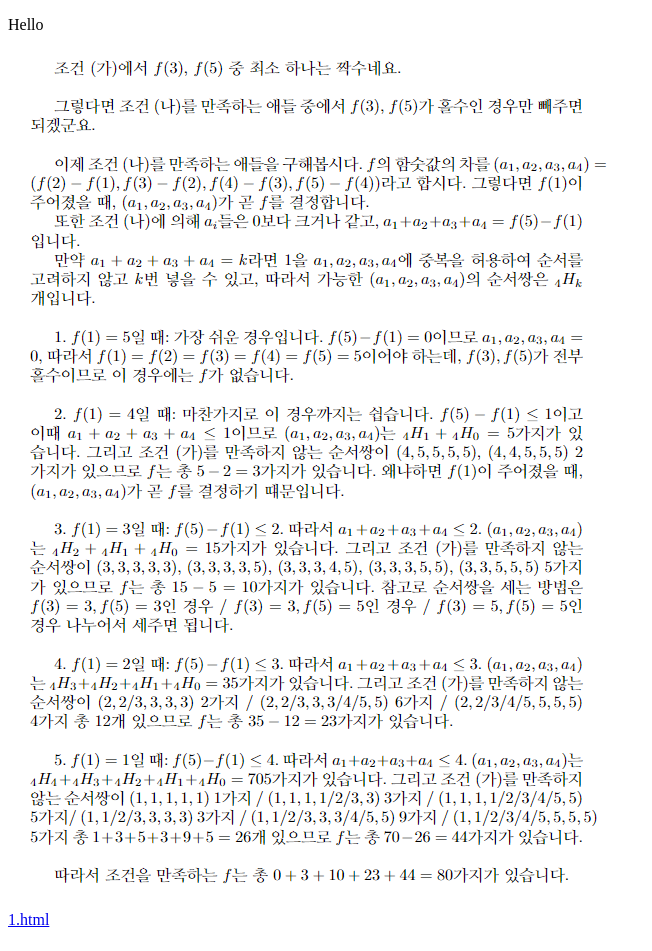
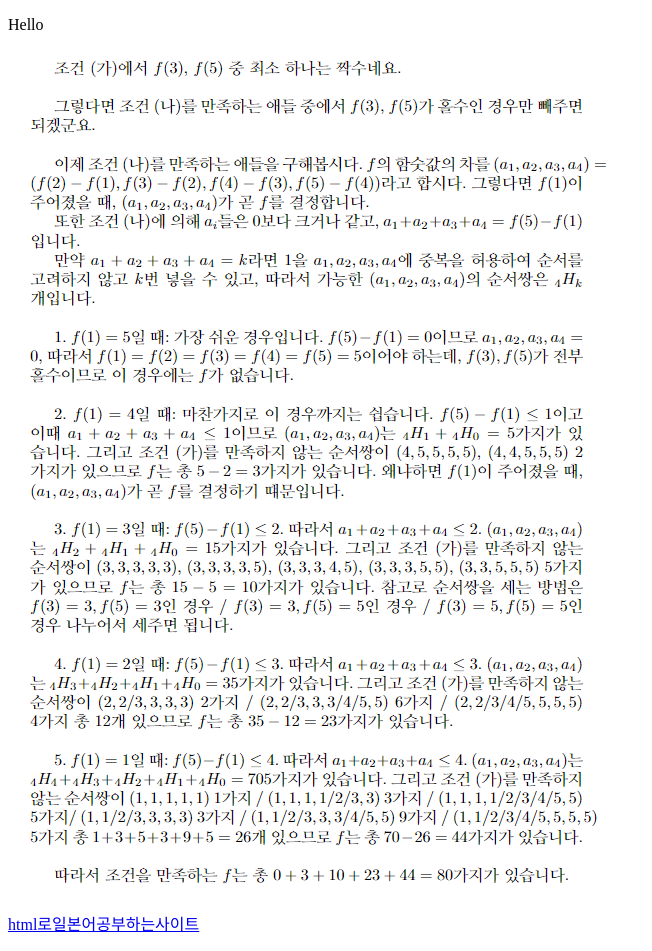
Before and after one commit to pjh7/test, a plain HTML site: page index.html in a window 1280 px wide. Shown: the whole page, without its empty margins (0-652 px from the left). Drawn offline with Linux system fonts and the light colour scheme.

Commit message:
Add files via upload

```diff
--- a/index.html
+++ b/index.html
@@ -9,7 +9,7 @@
     <div>
         <p>Hello</p>
         <img src="./img.png" alt="이미지">
-        <p> <a href="1.html">1.html</a></p>
+        <p> <a href="1.html">html로일본어공부하는사이트</a></p>
     </div>
 </body>
 
```
